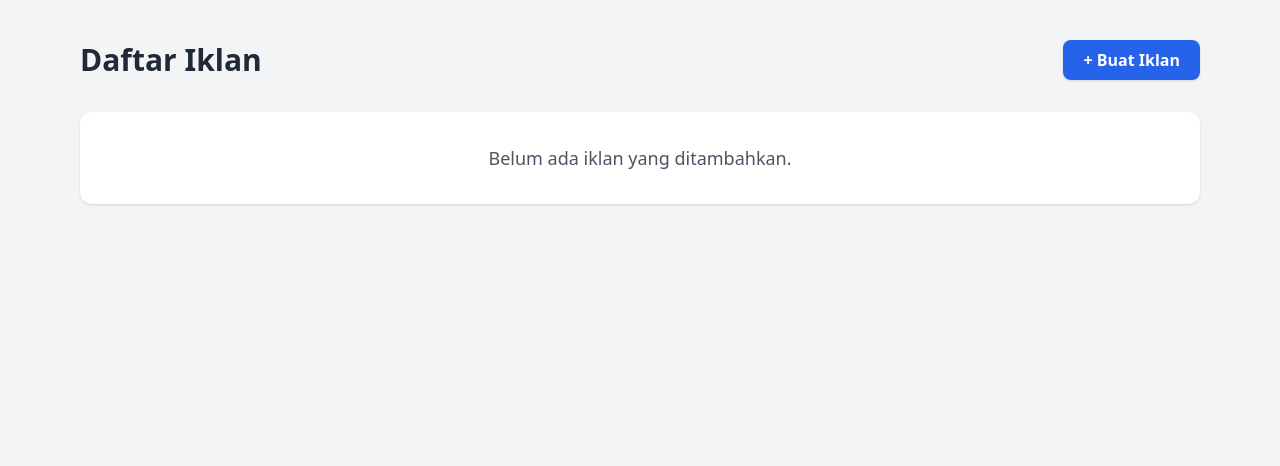
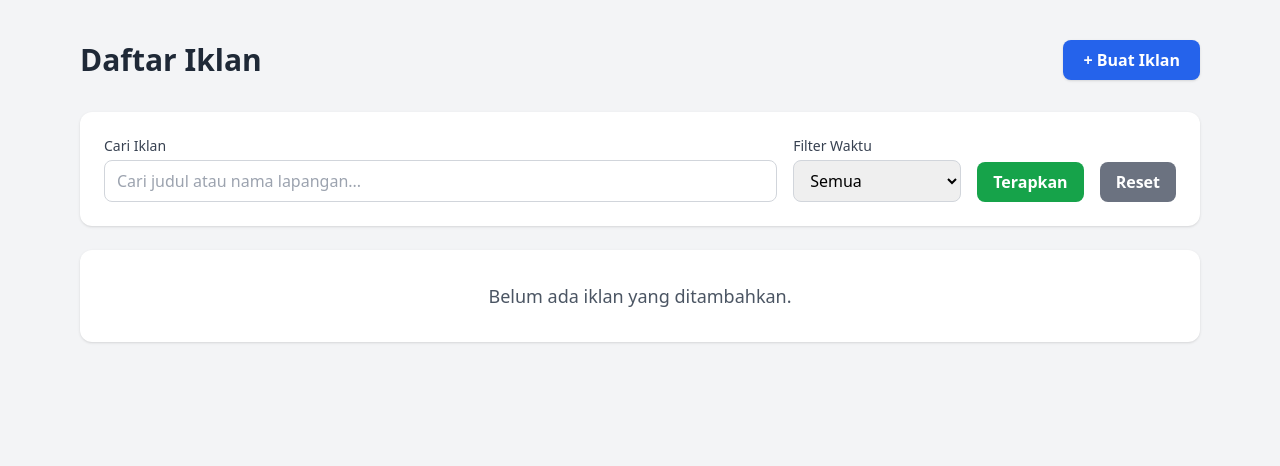
Before and after one commit to PBP25-D10/Courtify, a Django app: page /iklan/ in a window 1280 px wide. Shown: the part 52-518 px from the top of the page. Run offline with Django 5.2, Linux system fonts and the light colour scheme; the visitor is signed in with stand-in values (Sample User, id 1); data that the repository does not hold is empty; some libraries are stand-ins or nearby versions.

Commit message:
search and filter iklan

```diff
--- a/main/templates/main/iklan_list_owner.html
+++ b/main/templates/main/iklan_list_owner.html
@@ -10,6 +10,35 @@
         + Buat Iklan
       </a>
     </div>
+
+    <!-- Filter & Search -->
+    <form method="get" class="bg-white rounded-xl shadow p-6 mb-6 flex flex-wrap gap-4 items-end">
+      <div class="flex-1">
+        <label for="q" class="block text-sm font-medium text-gray-700">Cari Iklan</label>
+        <input type="text" id="q" name="q" placeholder="Cari judul atau nama lapangan..."
+               value="{{ search_query }}" class="mt-1 w-full border border-gray-300 rounded-lg px-3 py-2">
+      </div>
+
+      <div>
+        <label for="date_filter" class="block text-sm font-medium text-gray-700">Filter Waktu</label>
+        <select id="date_filter" name="date_filter" class="mt-1 border border-gray-300 rounded-lg px-3 py-2">
+          <option value="">Semua</option>
+          <option value="today" {% if selected_filter == 'today' %}selected{% endif %}>Hari ini</option>
+          <option value="week" {% if selected_filter == 'week' %}selected{% endif %}>Minggu terakhir</option>
+          <option value="older" {% if selected_filter == 'older' %}selected{% endif %}>Lebih lama</option>
+        </select>
+      </div>
+
+      <button type="submit"
+              class="bg-green-600 hover:bg-green-700 text-white px-4 py-2 rounded-lg font-semibold transition">
+        Terapkan
+      </button>
+
+      <a href="{% url 'main:iklan_list' %}"
+         class="bg-gray-500 hover:bg-gray-600 text-white px-4 py-2 rounded-lg font-semibold transition">
+        Reset
+      </a>
+    </form>
 
     {% if iklan_list %}
       <!-- Grid Kartu Iklan -->
--- a/main/views.py
+++ b/main/views.py
@@ -1,3 +1,5 @@
+from datetime import timedelta
+from django.utils import timezone
 from django.shortcuts import get_object_or_404, render
 from django.http import HttpResponse, JsonResponse
 from django.shortcuts import render, redirect
@@ -24,7 +26,28 @@ def landing_page_view(request):
 
 def iklan_list_view(request):
     iklans = Iklan.objects.filter(host=request.user).select_related('lapangan')
-    return render(request, 'main/iklan_list_owner.html', {'iklan_list': iklans})
+    search_query = request.GET.get('q', '')
+    date_filter = request.GET.get('date_filter', '')
+
+    # Filter berdasarkan pencarian (judul atau nama lapangan)
+    if search_query:
+        iklans = iklans.filter(lapangan__nama__icontains=search_query) | iklans.filter(judul__icontains=search_query)
+
+    # Filter berdasarkan tanggal post
+    if date_filter == 'today':
+        iklans = iklans.filter(date__date=timezone.now().date())
+    elif date_filter == 'week':
+        week_ago = timezone.now() - timedelta(days=7)
+        iklans = iklans.filter(date__gte=week_ago)
+    elif date_filter == 'older':
+        week_ago = timezone.now() - timedelta(days=7)
+        iklans = iklans.filter(date__lt=week_ago)
+
+    return render(request, 'main/iklan_list_owner.html', {
+        'iklan_list': iklans,
+        'search_query': search_query,
+        'selected_filter': date_filter
+    })
 
 @login_required
 def iklan_create_view(request):
```
